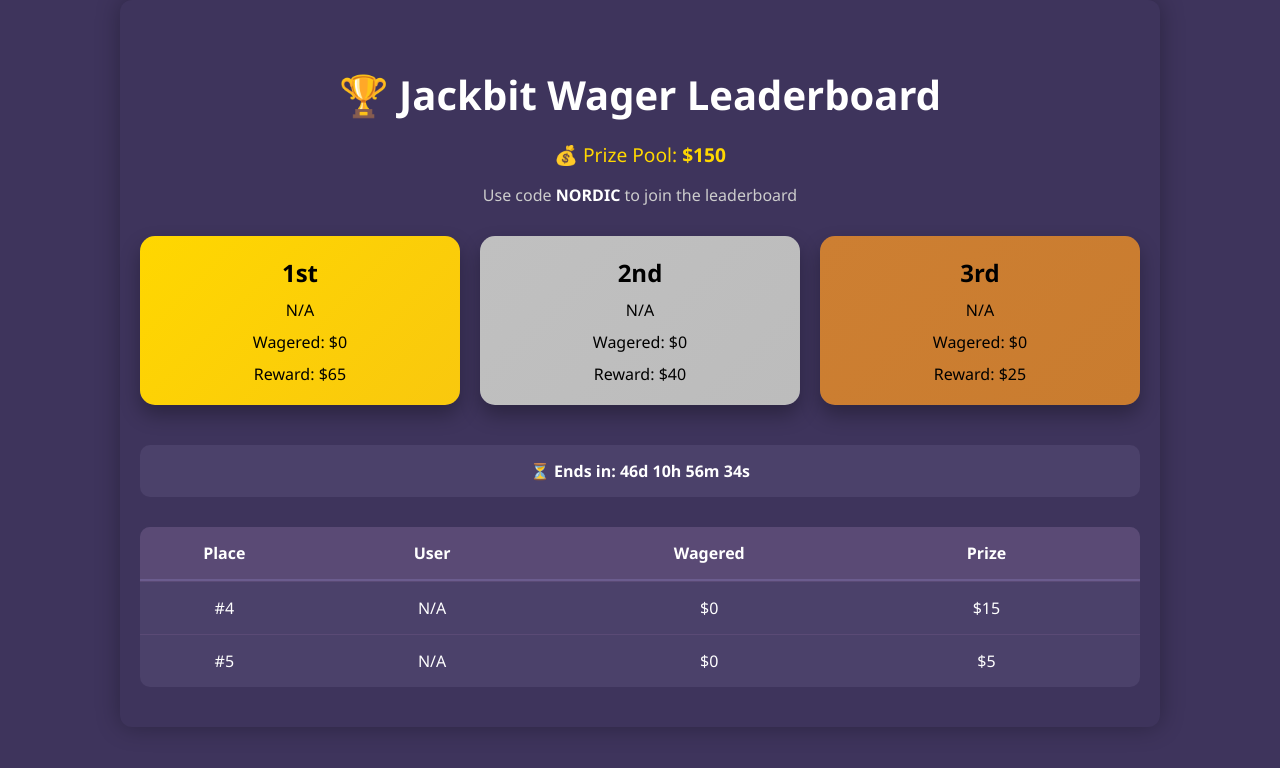
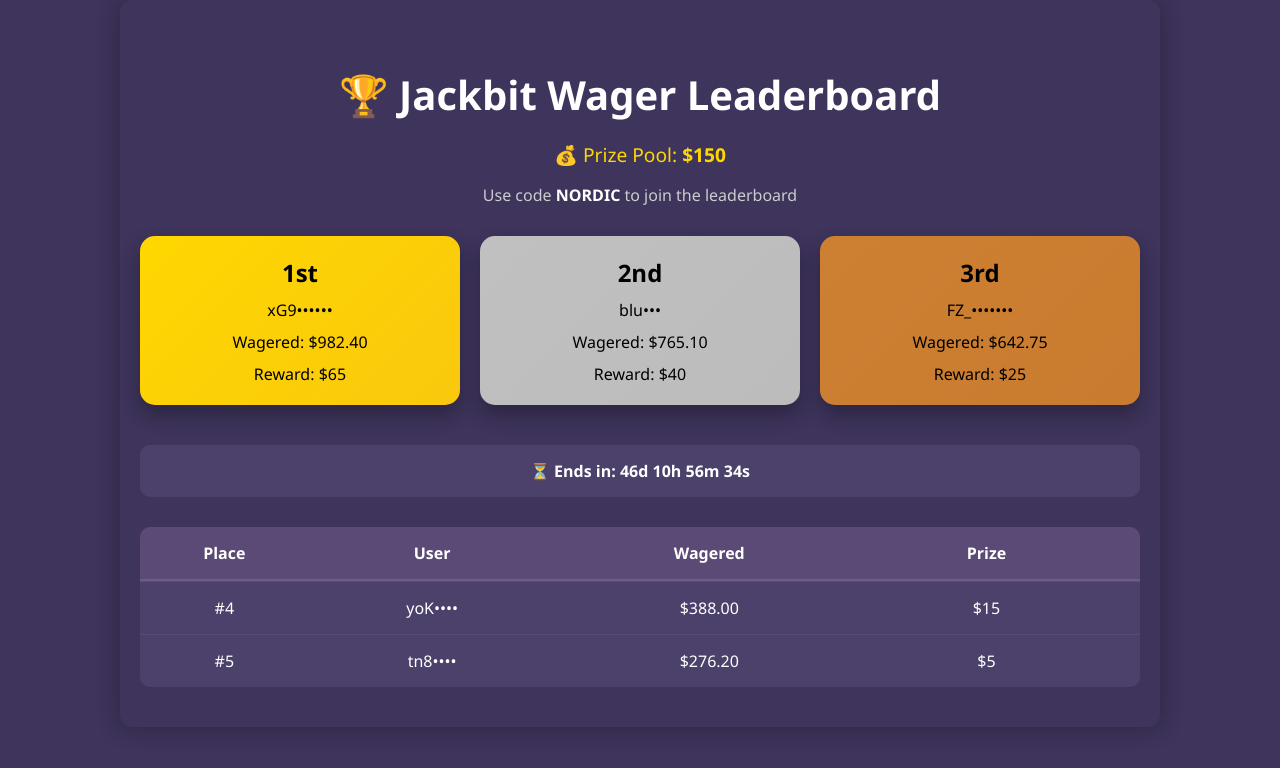
Before and after one commit to EmziBoss/jackbit-leaderboard, a React (Vite) app: page / in a window 1280 px wide. Shown: the top 768 px of the page. Built offline with nearby package versions, Linux system fonts and the light colour scheme.

Commit message:
Rounded embed and updated background to match site

```diff
--- a/src/App.jsx
+++ b/src/App.jsx
@@ -4,11 +4,11 @@
 const countdownTarget = new Date("2025-05-31T23:59:59").getTime();
 
 const leaderboardData = [
-  { place: 1, user: "N/A", wagered: "$0", reward: "$65" },
-  { place: 2, user: "N/A", wagered: "$0", reward: "$40" },
-  { place: 3, user: "N/A", wagered: "$0", reward: "$25" },
-  { place: 4, user: "N/A", wagered: "$0", reward: "$15" },
-  { place: 5, user: "N/A", wagered: "$0", reward: "$5" },
+  { place: 1, user: "xG9••••••", wagered: "$982.40", reward: "$65" },
+  { place: 2, user: "blu•••", wagered: "$765.10", reward: "$40" },
+  { place: 3, user: "FZ_•••••••", wagered: "$642.75", reward: "$25" },
+  { place: 4, user: "yoK••••", wagered: "$388.00", reward: "$15" },
+  { place: 5, user: "tn8••••", wagered: "$276.20", reward: "$5" },
 ];
 
 function getOrdinal(n) {
```
